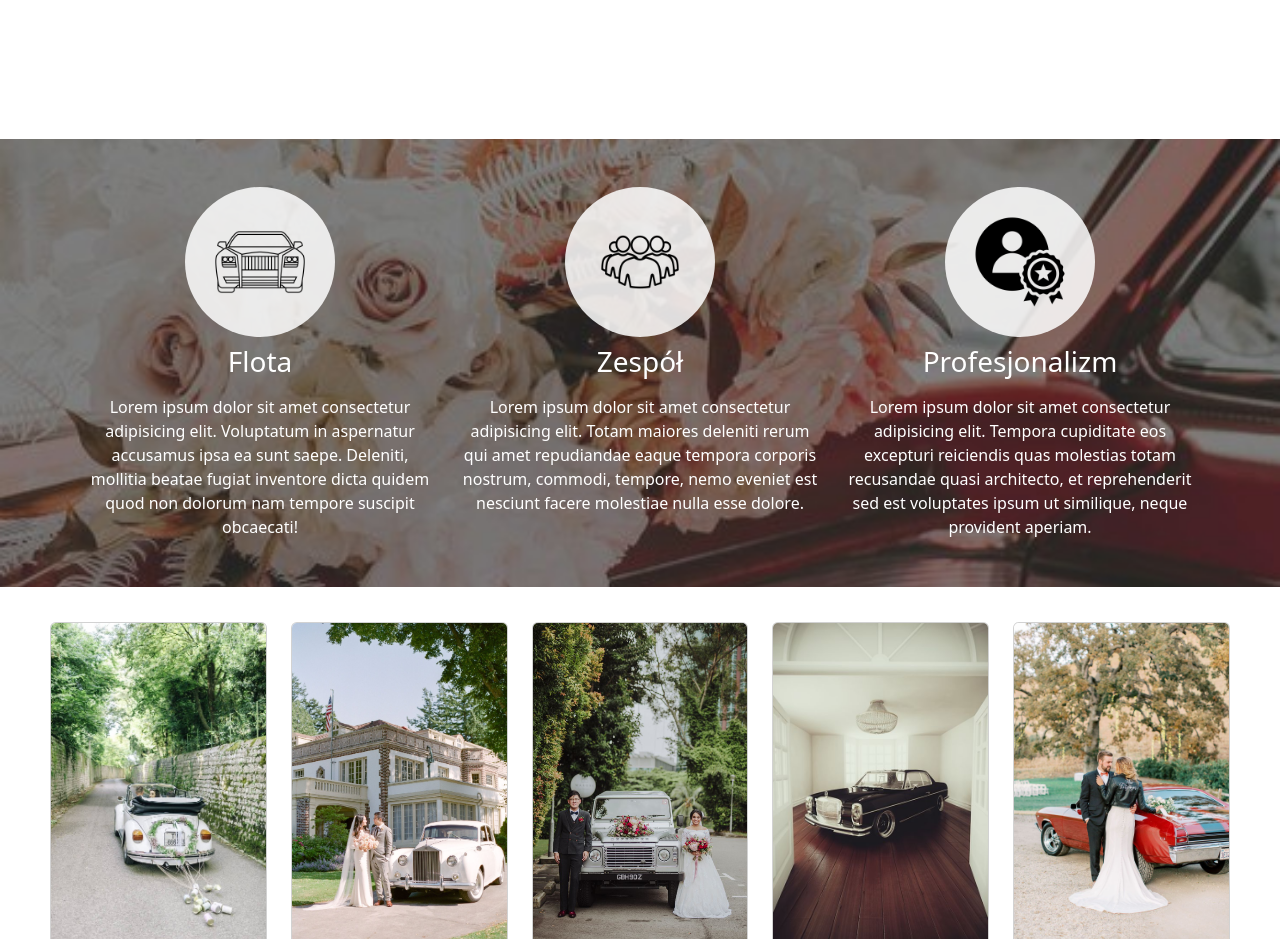
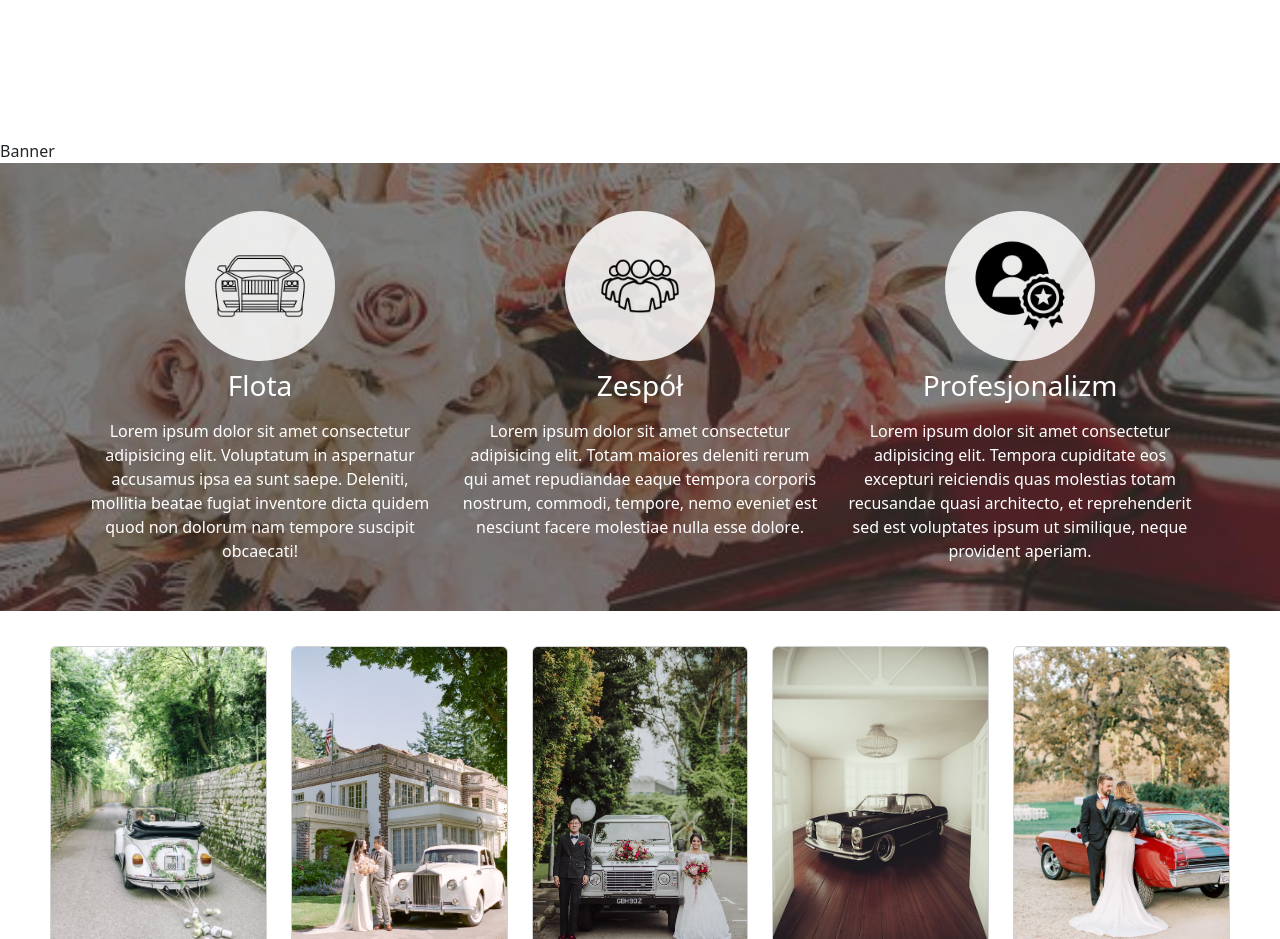
Before and after one commit to artwol993/weselny-woz, a React (Create React App) app: page / in a window 1280 px wide. Shown: the part 1900-2839 px from the top of the page. Built offline with nearby package versions, Linux system fonts and the light colour scheme.

Commit message:
add basic fiiles

```diff
--- /dev/null
+++ b/src/component/banner.jsx
@@ -0,0 +1,7 @@
+import React from "react";
+
+function Banner() {
+  return <div>Banner</div>;
+}
+
+export default Banner;
--- a/src/component/body.jsx
+++ b/src/component/body.jsx
@@ -1,20 +1,22 @@
-import React from 'react'
-import AboutUs from './about-us'
-import WelcomeCarousel from './welcome-carousel'
-import Offer from './offer'
-import Cars from './cars'
-import Contact from './contact'
+import React from "react";
+import AboutUs from "./about-us";
+import Banner from "./banner";
+import WelcomeCarousel from "./welcome-carousel";
+import Offer from "./offer";
+import Cars from "./cars";
+import Contact from "./contact";
 
 function Body() {
   return (
     <div>
       <WelcomeCarousel />
       <AboutUs />
+      <Banner />
       <Offer />
       <Cars />
       <Contact />
     </div>
-  )
+  );
 }
 
-export default Body
+export default Body;
```
Also changed, not shown: src/style/banner.css (added).
